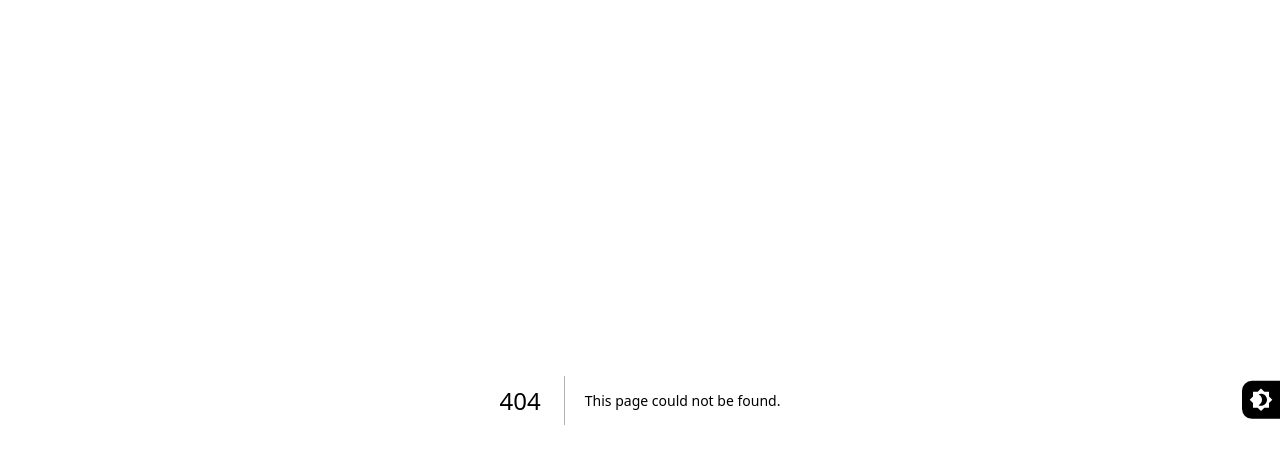
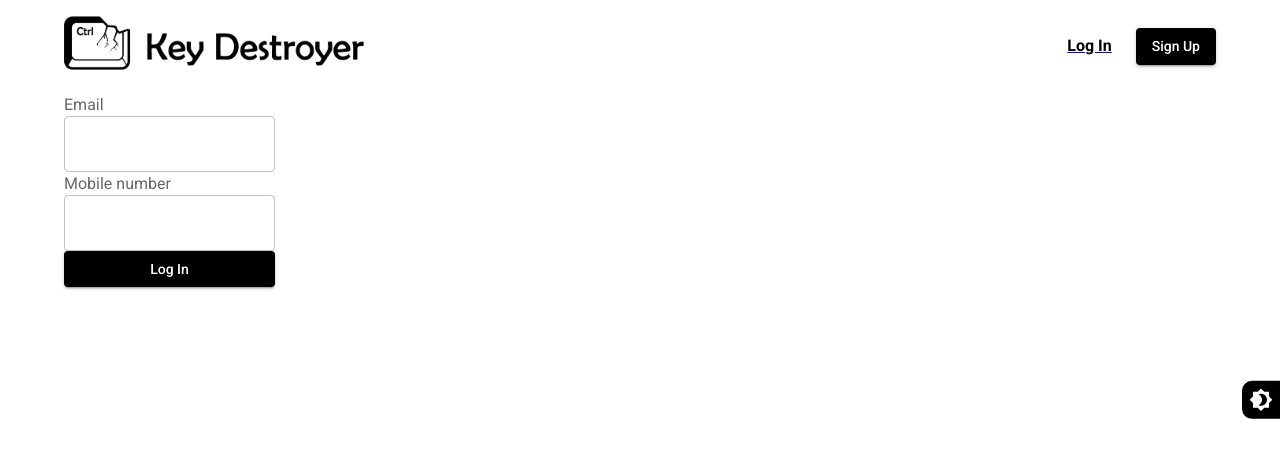
Before and after one commit to cratas/keydestroyer, a Next.js app in the folder frontend/: page /login in a window 1280 px wide. Before the commit this address had no page. Shown: the top 464 px of the page. Built offline with nearby package versions, Linux system fonts and the light colour scheme.

Commit message:
login page added with react form example

```diff
--- a/frontend/package.json
+++ b/frontend/package.json
@@ -19,6 +19,7 @@
     "react": "^18.2.0",
     "react-dom": "^18.2.0",
     "react-helmet-async": "^1.3.0",
+    "react-hook-form": "^7.39.5",
     "react-i18next": "^12.0.0",
     "react-redux": "^8.0.5"
   },
--- a/frontend/src/components/BrandIcon.tsx
+++ b/frontend/src/components/BrandIcon.tsx
@@ -5,12 +5,14 @@
 import { useSelector } from "react-redux";
 import { selectCurrentTheme } from "../redux/currentThemeSlice";
 import { THEME_MODE } from "../constants/enums";
+import { NextRouter, useRouter } from "next/router";
 
 const BrandIcon = () => {
   const currentTheme: string = useSelector(selectCurrentTheme);
+  const router: NextRouter = useRouter();
 
   return (
-    <Box>
+    <Box onClick={() => router.push("/")} sx={{ cursor: "pointer" }}>
       <img
         width={300}
         src={currentTheme === THEME_MODE.LIGHT ? darkLogo.src : lightLogo.src}
--- a/frontend/src/components/Navbar.tsx
+++ b/frontend/src/components/Navbar.tsx
@@ -1,5 +1,6 @@
 import { Box, Link, Button } from "@mui/material";
 import React from "react";
+import NextLink from "next/link";
 import BrandIcon from "./BrandIcon";
 
 const Navbar = () => {
@@ -15,6 +16,7 @@
       <BrandIcon />
 
       <Box>
+        <NextLink href="/login">
           <Link
             href="#"
             underline="none"
@@ -24,6 +26,7 @@
           >
             Log In
           </Link>
+        </NextLink>
         <Button
           variant="contained"
           sx={{
--- /dev/null
+++ b/frontend/src/pages/login.tsx
@@ -0,0 +1,59 @@
+import { Button, FormControl, TextField } from "@mui/material";
+import React from "react";
+import { useForm } from "react-hook-form";
+import Layout from "../components/Layout";
+import { FormLabel } from "@mui/material";
+
+type Props = {};
+
+const login = () => {
+  const {
+    register,
+    formState: { errors },
+    handleSubmit,
+  } = useForm();
+  const onSubmit = (data) => {
+    console.log("RESULT", data);
+    alert(JSON.stringify(data));
+  };
+  console.log(errors);
+
+  return (
+    <Layout>
+      <FormControl onSubmit={handleSubmit(onSubmit)}>
+        <FormLabel>Email</FormLabel>
+        <TextField
+          type="text"
+          {...register("Email", {
+            required: true,
+            pattern:
+              /^(([^<>()[\]\\.,;:\s@"]+(\.[^<>()[\]\\.,;:\s@"]+)*)|(".+"))@((\[[0-9]{1,3}\.[0-9]{1,3}\.[0-9]{1,3}\.[0-9]{1,3}\])|(([a-zA-Z\-0-9]+\.)+[a-zA-Z]{2,}))$/,
+          })}
+        />
+        <FormLabel>Mobile number</FormLabel>
+        <TextField
+          type="tel"
+          {...register("Mobile number", {
+            required: true,
+            maxLength: 11,
+            minLength: 8,
+          })}
+        />
+
+        <Button
+          variant="contained"
+          sx={{
+            textTransform: "none",
+            color: "primary.main",
+            backgroundColor: "secondary.main",
+          }}
+          size="medium"
+        >
+          Log In
+        </Button>
+      </FormControl>
+    </Layout>
+  );
+};
+
+export default login;
```
Also changed, not shown: 1 other file (tests, documents, lock files or other folders). Lines whose indentation alone changed are shown as unchanged.
